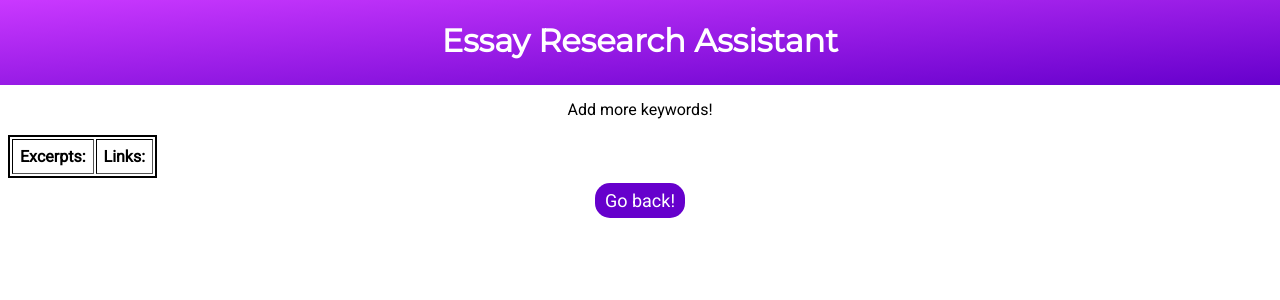
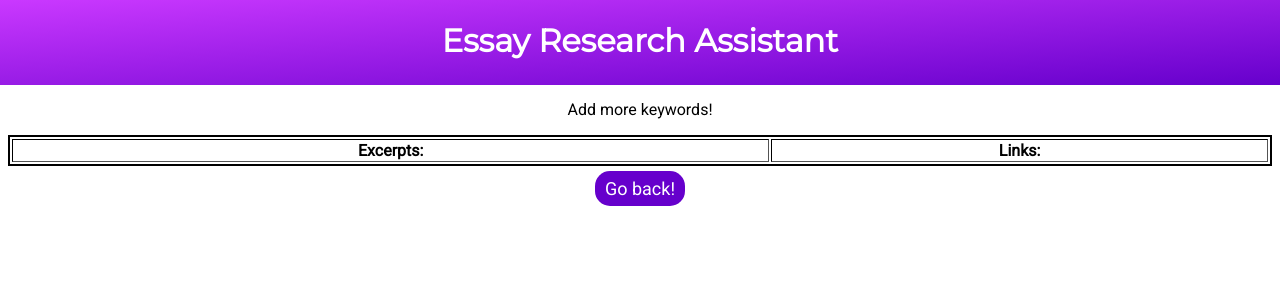
Before and after one commit to MousaZourob/EssayResearcher, a Flask app: a page that uses templates/research.html in a window 1280 px wide. Shown: the top 300 px of the page. Run offline with Flask 2, Linux system fonts and the light colour scheme; data that the repository does not hold is empty.

Commit message:
fixed table formatting

```diff
--- a/templates/research.html
+++ b/templates/research.html
@@ -23,19 +23,19 @@
         }
     </style>
 
-    <table id="content-table" border="1">
+    <table id="content-table" border="1" margin=0 padding=0 width="100%">
         <tr>
-            <td><b>Excerpts: </b></td>
-            <td><b>Links: </b></td>
+            <th> Excerpts: </th>
+            <th> Links: </th>
         </tr>
         {% for i in range(content|length) %}
             <tr>
-                <td>
+                <td width=700>
                     {% if not content[i] == None %}
                         {{content[i]}}
                     {% endif %}
                 </td>
-                <td> <a href="{{webpages[i]}}"><u> {{webpages[i]}} </u></a> </td>
+                <td width=300> <a href="{{webpages[i]}}"><u> {{webpages[i]}} </u></a> </td>
             </tr>
         {% endfor %}
     </table>
```
